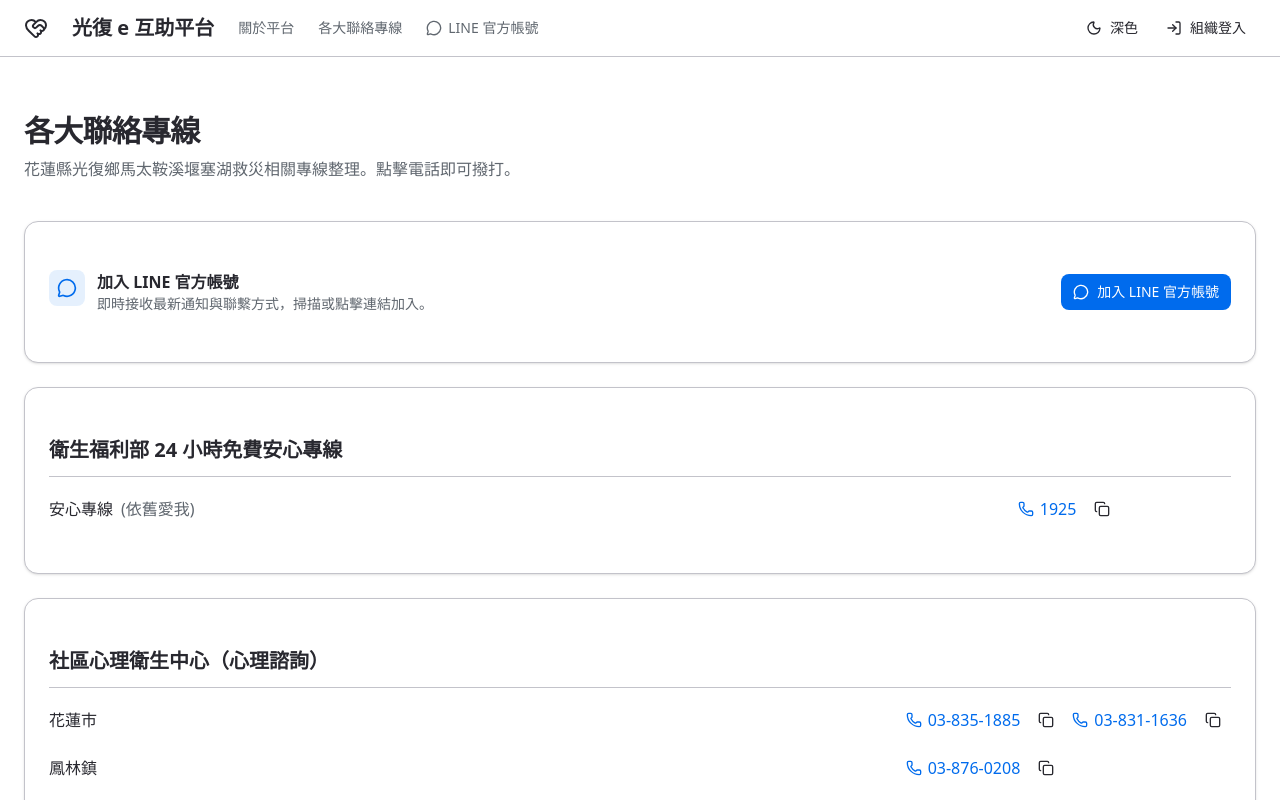
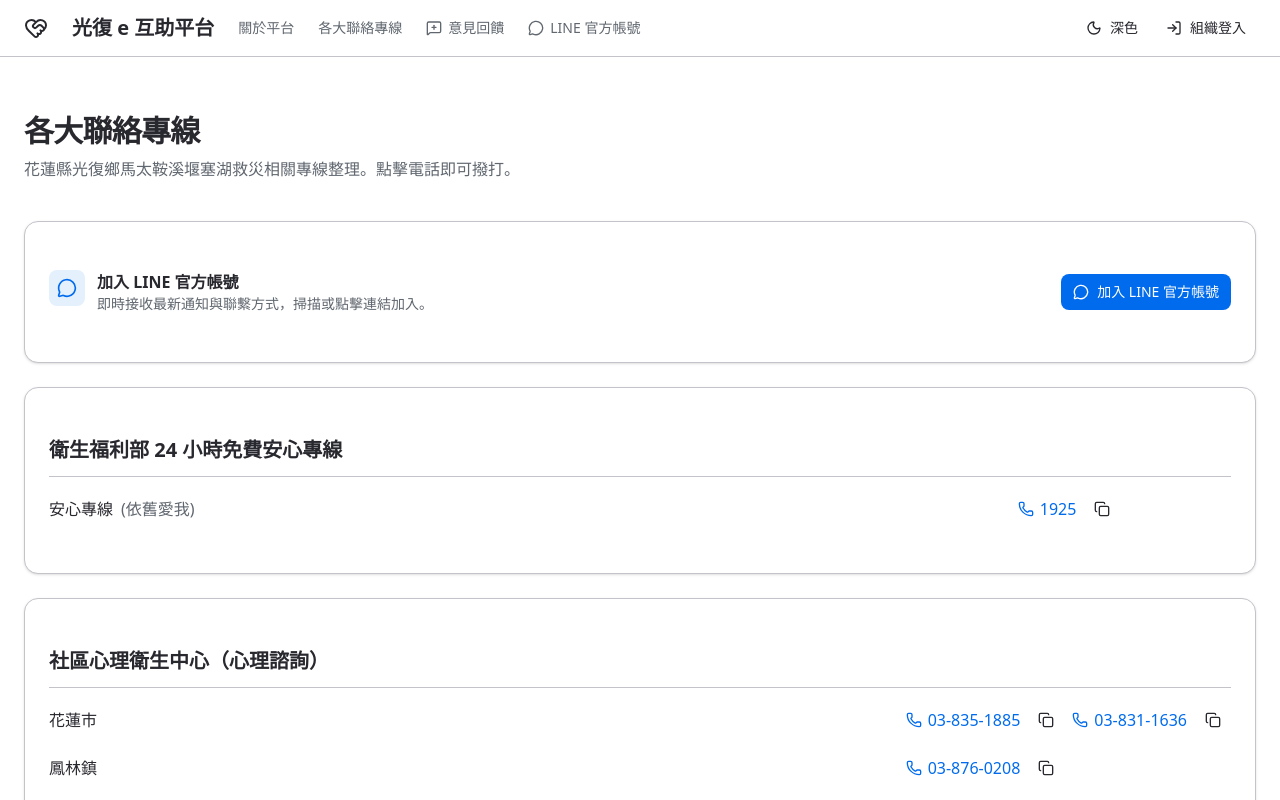
Before and after one commit to awtw/e-cooperative, a Next.js app: page /contact in a window 1280 px wide. Shown: the top 800 px of the page. Built offline with nearby package versions, Linux system fonts and the light colour scheme; no server answers.

Commit message:
feat: add LINE CTA to contact, header link; constants update

```diff
--- a/src/app/contact/contact-content.tsx
+++ b/src/app/contact/contact-content.tsx
@@ -3,9 +3,9 @@
 import { Card, CardContent } from "@/components/ui/card";
 import { Button } from "@/components/ui/button";
 import { Separator } from "@/components/ui/separator";
-import { Copy, Phone, MapPin, MessageCircle } from "lucide-react";
+import { Copy, Phone, MapPin, MessageCircle, MessageSquarePlus } from "lucide-react";
 import { useCallback } from "react";
-import { LINE_OFFICIAL_URL } from "@/constant";
+import { LINE_OFFICIAL_URL, FEEDBACK_FORM_URL } from "@/constant";
 import { sendEvent } from "@/lib/ga";
 
 type PhoneEntry = {
@@ -243,6 +243,35 @@ const ContactContent = () => {
             </Card>
           ))}
         </div>
+
+        {/* 平台建議表單 CTA */}
+        <Card className="mt-6 border-primary/20 bg-primary/5">
+          <CardContent className="flex flex-col items-start justify-between gap-4 p-5 md:flex-row md:items-center md:gap-6 md:p-6">
+            <div className="flex items-start gap-3">
+              <div className="rounded-md bg-primary/10 p-2.5 text-primary">
+                <MessageSquarePlus className="h-6 w-6" />
+              </div>
+              <div>
+                <p className="text-lg font-semibold">給我們您的建議</p>
+                <p className="mt-1 text-sm text-muted-foreground">
+                  您的意見對我們非常重要！歡迎填寫表單，分享您對平台的建議與回饋，協助我們提供更好的服務。
+                </p>
+              </div>
+            </div>
+            <a
+              href={FEEDBACK_FORM_URL}
+              target="_blank"
+              rel="noopener noreferrer"
+              aria-label="填寫平台建議表單 (另開新視窗)"
+              onClick={() => sendEvent("cta_feedback_form_click", { location: "contact" })}
+            >
+              <Button size="lg" className="w-full md:w-auto">
+                <MessageSquarePlus className="h-4 w-4" />
+                <span>填寫建議表單</span>
+              </Button>
+            </a>
+          </CardContent>
+        </Card>
       </div>
     </main>
   );
--- a/src/components/common/header.tsx
+++ b/src/components/common/header.tsx
@@ -13,8 +13,8 @@ import { Avatar, AvatarFallback } from "@/components/ui/avatar";
 import { signOut, useSession } from "next-auth/react";
 import { useRouter } from "next/navigation";
 import { Logo } from "./logo";
-import { COMPANY_NAME, LINE_OFFICIAL_URL } from "@/constant";
-import { LogIn, LogOut, User, Settings, Info, Menu, MessageCircle } from "lucide-react";
+import { COMPANY_NAME, LINE_OFFICIAL_URL, FEEDBACK_FORM_URL } from "@/constant";
+import { LogIn, LogOut, User, Settings, Info, Menu, MessageCircle, MessageSquarePlus } from "lucide-react";
 import Link from "next/link";
 import ThemeToggle from "./theme-toggle";
 import { sendEvent } from "@/lib/ga";
@@ -75,6 +75,17 @@ export const Header = () => {
               各大聯絡專線
             </Link>
             <a
+              href={FEEDBACK_FORM_URL}
+              target="_blank"
+              rel="noopener noreferrer"
+              className="inline-flex items-center gap-1.5 text-sm font-medium text-muted-foreground hover:text-foreground transition-colors"
+              aria-label="填寫意見回饋表單 (另開新視窗)"
+              onClick={() => sendEvent("cta_feedback_form_click", { location: "header" })}
+            >
+              <MessageSquarePlus className="h-4 w-4" />
+              意見回饋
+            </a>
+            <a
               href={LINE_OFFICIAL_URL}
               target="_blank"
               rel="noopener noreferrer"
@@ -113,6 +124,18 @@ export const Header = () => {
                 <span>各大聯絡專線</span>
               </DropdownMenuItem>
               <DropdownMenuSeparator />
+              <DropdownMenuItem asChild>
+                <a
+                  href={FEEDBACK_FORM_URL}
+                  target="_blank"
+                  rel="noopener noreferrer"
+                  className="flex items-center"
+                  onClick={() => sendEvent("cta_feedback_form_click", { location: "header_mobile" })}
+                >
+                  <MessageSquarePlus className="mr-2 h-4 w-4" />
+                  <span>意見回饋</span>
+                </a>
+              </DropdownMenuItem>
               <DropdownMenuItem asChild>
                 <a
                   href={LINE_OFFICIAL_URL}
--- a/src/constant/common.ts
+++ b/src/constant/common.ts
@@ -1,2 +1,3 @@
 export const COMPANY_NAME = "光復 e 互助平台";
 export const LINE_OFFICIAL_URL = "https://lin.ee/wzMaZ5l";
+export const FEEDBACK_FORM_URL = "https://docs.google.com/forms/d/e/1FAIpQLSeYErntUQD5xepS1KKvTTN9TVaxXXedbl9svggn2D90CI5vsQ/viewform";
```
